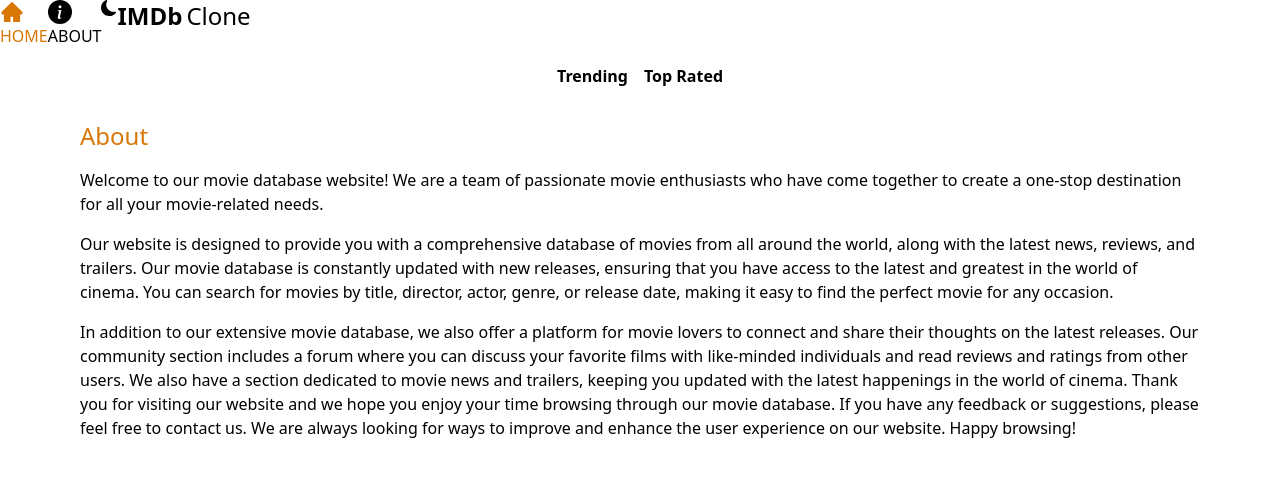
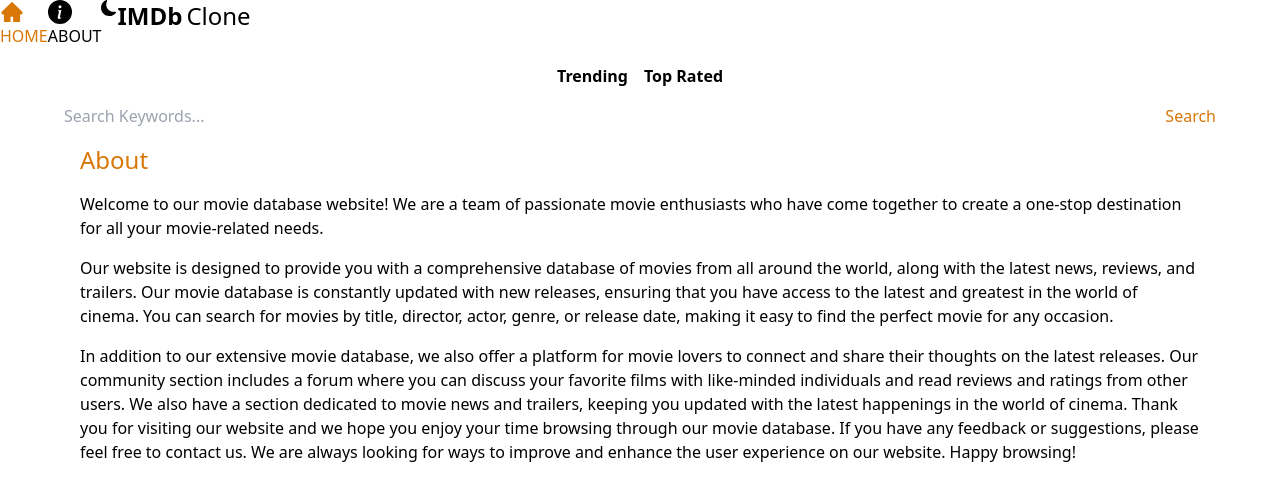
Before and after one commit to tushar4891/IMDb, a Next.js app: page /about in a window 1280 px wide. Shown: the top 500 px of the page. Built offline with nearby package versions, Linux system fonts and the light colour scheme.

Commit message:
Added search ability

```diff
--- /dev/null
+++ b/src/Components/SearchBox.jsx
@@ -0,0 +1,39 @@
+"use client";
+
+import { useState } from "react";
+import { useRouter } from "next/navigation";
+
+const SearchBox = () => {
+  const [search, setSearch] = useState("");
+  const router = useRouter();
+  function handleSubmit(e) {
+    e.preventDefault();
+    if (!search) return;
+    router.push(`/search/${search}`);
+  }
+  return (
+    <form
+      onSubmit={handleSubmit}
+      className="flex max-w-6xl mx-auto justify-between items-center
+    px-5"
+    >
+      <input
+        value={search}
+        onChange={(e) => setSearch(e.target.value)}
+        type="text"
+        placeholder="Search Keywords..."
+        className="w-full h-14 rounded-sm placeholder-gray-500
+        outline-none bg-transparent flex-1"
+      />
+      <button
+        disabled={!search}
+        type="submit"
+        className="text-amber-600 disbaled:text-gray-400"
+      >
+        Search
+      </button>
+    </form>
+  );
+};
+
+export default SearchBox;
--- a/src/app/layout.js
+++ b/src/app/layout.js
@@ -3,6 +3,7 @@
 import Header from "../Components/Header";
 import Providers from "./Providers";
 import Navbar from "../Components/Navbar";
+import SearchBox from "../Components/SearchBox";
 
 const inter = Inter({ subsets: ["latin"] });
 
@@ -18,6 +19,7 @@
         <Providers>
           <Header />
           <Navbar />
+          <SearchBox />
           {children}
         </Providers>
       </body>
--- /dev/null
+++ b/src/app/search/[searchTerm]/page.jsx
@@ -0,0 +1,22 @@
+import Results from "../../../Components/Results";
+
+async function SearchPage({ params }) {
+  const res = await fetch(
+    `https://api.themoviedb.org/3/search/movie?api_key=${process.env.API_KEY}&query=${params.searchTerm}
+    &language=en-US&include_adult=false`
+  );
+  if (!res.ok) throw new Error("Error fetching data");
+  const data = await res.json();
+  const results = data.results;
+  return (
+    <div>
+      {results && results.length === 0 && (
+        <h1 className="text-center pt-6"> No results found</h1>
+      )}
+
+      {results && <Results results={results} />}
+    </div>
+  );
+}
+
+export default SearchPage;
```
